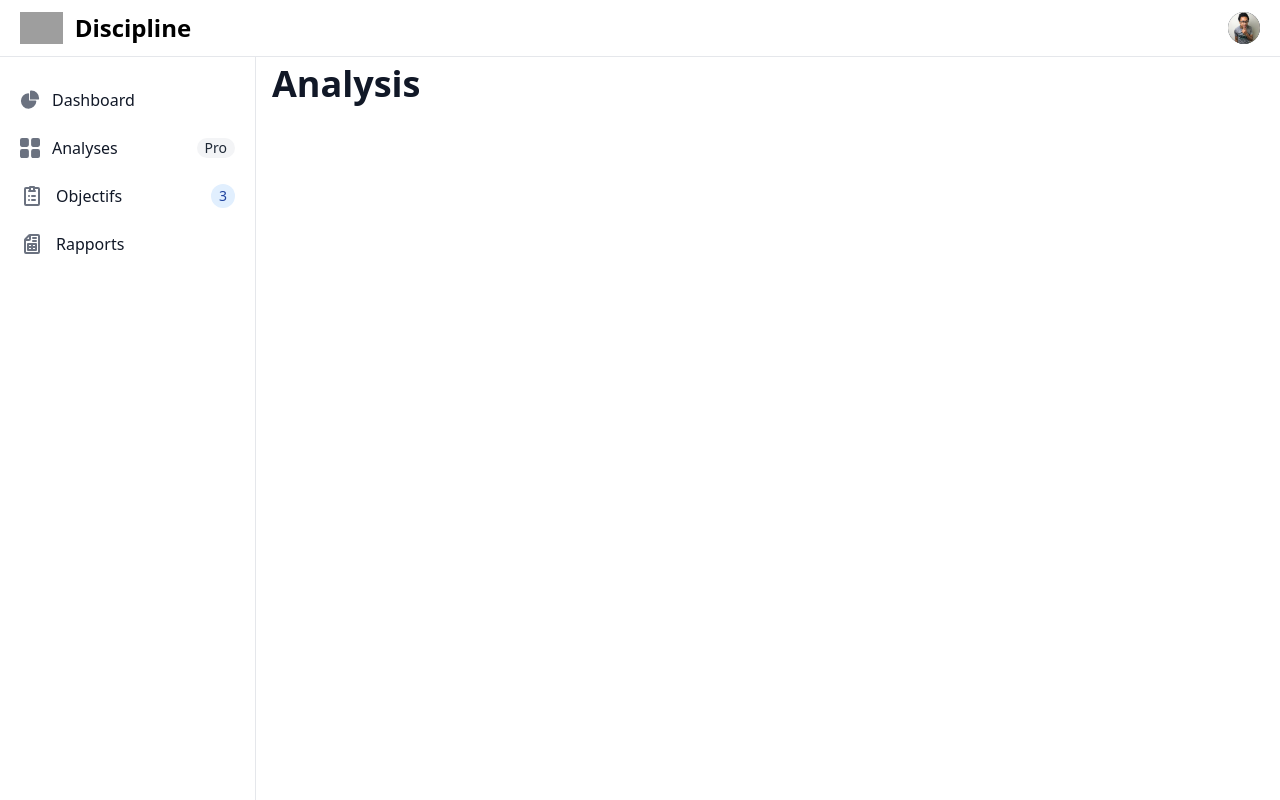
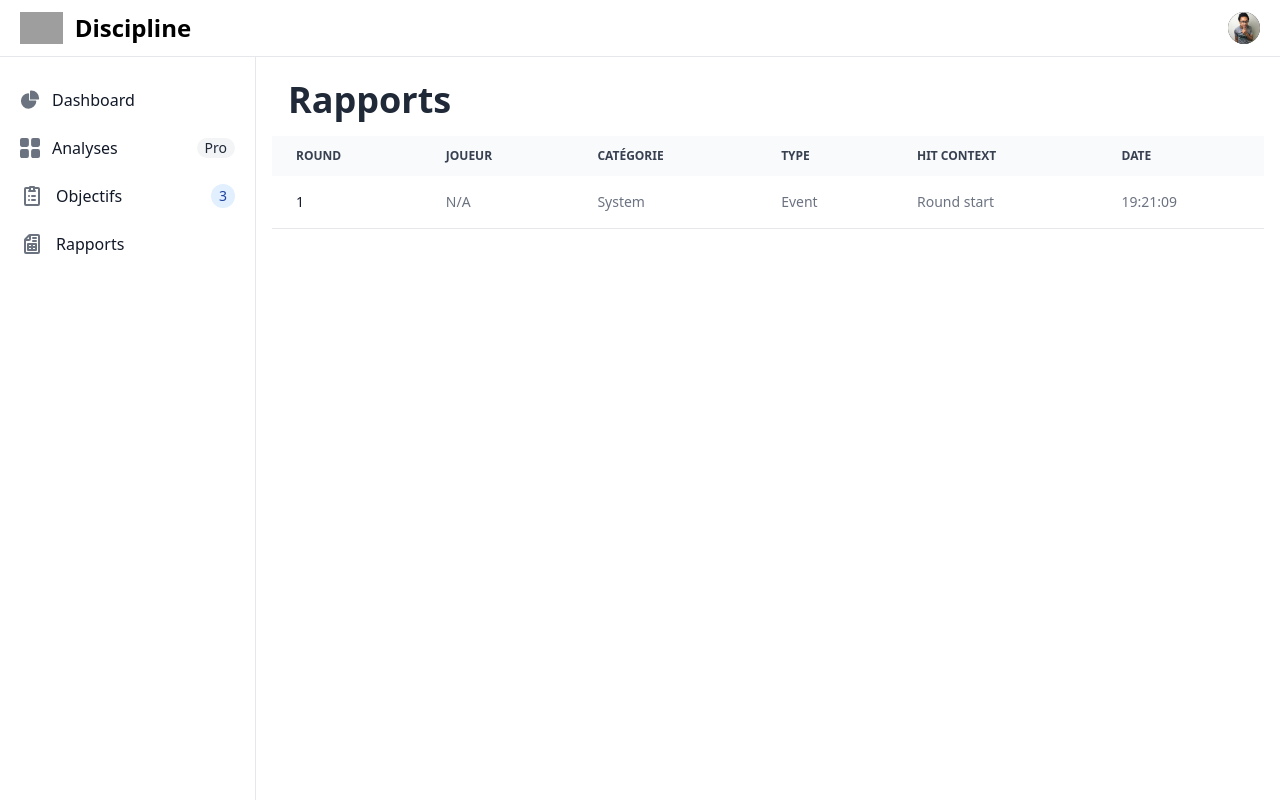
Before and after one commit to rahajarison/discipline, a Vue app: page /reports in a window 1280 px wide. Built offline with nearby package versions, Linux system fonts and the light colour scheme; grey boxes are pictures that could not be loaded.

Commit message:
Add first version of table report

```diff
--- a/src/components/Timeline.vue
+++ b/src/components/Timeline.vue
@@ -64,7 +64,6 @@ export default {
          // Surveiller les rounds pour scroller automatiquement
         watch(() => gameStore.rounds, () => {
             scrollToLatestEvent();
-            // console.log("ScrollToLatest", roundRefs);
         }, { deep: true });
 
         return {
--- a/src/store/gameStore.js
+++ b/src/store/gameStore.js
@@ -28,6 +28,7 @@ export const useGameStore = defineStore('game', {
                 gameTime: action.gameTime || null,
             };
             currentRound.actions.push(newAction);
+            // this.rounds = [...this.rounds];
             this.resetRedoStack();
             console.log('Action added to round:', currentRound, newAction);
         },
@@ -99,6 +100,36 @@ export const useGameStore = defineStore('game', {
         },
     },
     getters: {
+        flatActionList(state) {
+            // let list = [];
+
+            // for (let i = 0; i < state.rounds; i++) {
+            //     console.log("In round", i)
+            //     const round = gameStore.rounds[i];
+
+            //     for (let action of round.actions) {
+            //         console.log("Push action", action);
+            //         list.push({
+            //             ...action,
+            //             round: i + 1,
+            //         });
+            //     }
+            // }
+
+            // return list;
+            const result = [];
+            for (let roundIndex = 0; roundIndex < state.rounds.length; roundIndex++) {
+                const round = state.rounds[roundIndex];
+                for (let actionIndex = 0; actionIndex < round.actions.length; actionIndex++) {
+                    const action = round.actions[actionIndex];
+                    result.push({
+                        ...action, // Copie les propriétés de l'action
+                        round: roundIndex + 1, // Ajoute la référence du round
+                    });
+                }
+            }
+            return result;
+        },
         canRedo(state) {
             return state.redoStack.length > 0;
         },
--- a/src/views/AnalysisView.vue
+++ b/src/views/AnalysisView.vue
@@ -1,5 +1,5 @@
 <template>
-    <h1 class="text-4xl font-bold text-gray-900 dark:text-white">Analysis</h1>
+    <h1 class="text-4xl font-bold text-gray-800 dark:text-white">Analysis</h1>
     <div class="flex flex-col">
         <div class="grow">
             <Timeline />
--- a/src/views/ReportsView.vue
+++ b/src/views/ReportsView.vue
@@ -1,3 +1,81 @@
 <template>
-    <h1 class="text-4xl font-bold text-gray-900 dark:text-white">Analysis</h1>
+    <h1 class="m-4 text-4xl font-bold text-gray-800 dark:text-white">Rapports</h1>
+    <!-- {{ actionList }} -->
+    <div class="relative overflow-x-auto">
+        <table class="w-full text-sm text-left rtl:text-right text-gray-500 dark:text-gray-400">
+            <thead class="text-xs text-gray-700 uppercase bg-gray-50 dark:bg-gray-700 dark:text-gray-400">
+                <tr>
+                    <th scope="col" class="px-6 py-3">
+                        Round
+                    </th>
+                    <th scope="col" class="px-6 py-3">
+                        Joueur
+                    </th>
+                    <th scope="col" class="px-6 py-3">
+                        Catégorie
+                    </th>
+                    <th scope="col" class="px-6 py-3">
+                        Type
+                    </th>
+                    <th scope="col" class="px-6 py-3">
+                        Hit context
+                    </th>
+                    <th scope="col" class="px-6 py-3">
+                        Date
+                    </th>
+                </tr>
+            </thead>
+            <tbody>
+                <tr class="bg-white border-b dark:bg-gray-800 dark:border-gray-700" v-for="action in actionList" :key="action.id">
+                    <th scope="row" class="px-6 py-4 font-medium text-gray-900 whitespace-nowrap dark:text-white">
+                        {{ action.round }}
+                    </th>
+                    <td class="px-6 py-4 " :class="{ 'text-blue-400': action.player == 'P1', 'text-red-400': action.player == 'P2'}">
+                        {{ action.player }}
+                    </td>
+                    <td class="px-6 py-4">
+                        {{ action.category }}
+                    </td>
+                    <td class="px-6 py-4">
+                        {{ action.type }}
+                    </td>
+                    <!-- <td class="px-6 py-4 bg-red-500 text-white"> -->
+                    <!-- <td class="px-6 py-4 bg-gray-500 text-white"> -->
+                    <td class="px-6 py-4"
+                        :class="{ 'bg-red-500 text-white': action.hitContext == hitContexts.ON_HIT, 'bg-gray-500 text-white': action.hitContext == hitContexts.ON_BLOCK, 'bg-red-800 text-white': action.hitContext == hitContexts.WHIFF }">
+                        {{ action.hitContext }}
+                    </td>
+                    <td class="px-6 py-4">
+                        {{ formatTimestamp(action.timestamp) }}
+                    </td>
+                </tr>
+            </tbody>
+        </table>
+    </div>
 </template>
+
+<script>
+import { computed } from 'vue';
+import { useGameStore } from '../store/gameStore';
+import { formatTimestamp } from '../utils/formatTimestamp';
+import { ON_HIT, ON_BLOCK, WHIFF, EVENT_NOTICEABLE } from '../utils/hitContexts';
+
+export default {
+    setup() {
+        const gameStore = useGameStore();
+        const actionList = computed(() => gameStore.flatActionList);
+
+        return {
+            state: gameStore,
+            actionList,
+            formatTimestamp,
+            hitContexts: {
+                ON_HIT,
+                ON_BLOCK,
+                WHIFF,
+                EVENT_NOTICEABLE
+            }
+        }
+    }
+}
+</script>
```
